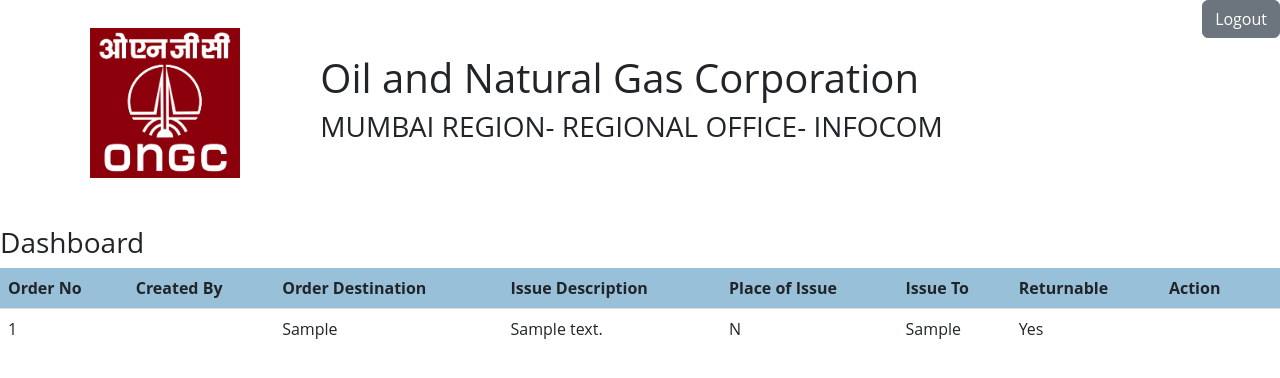
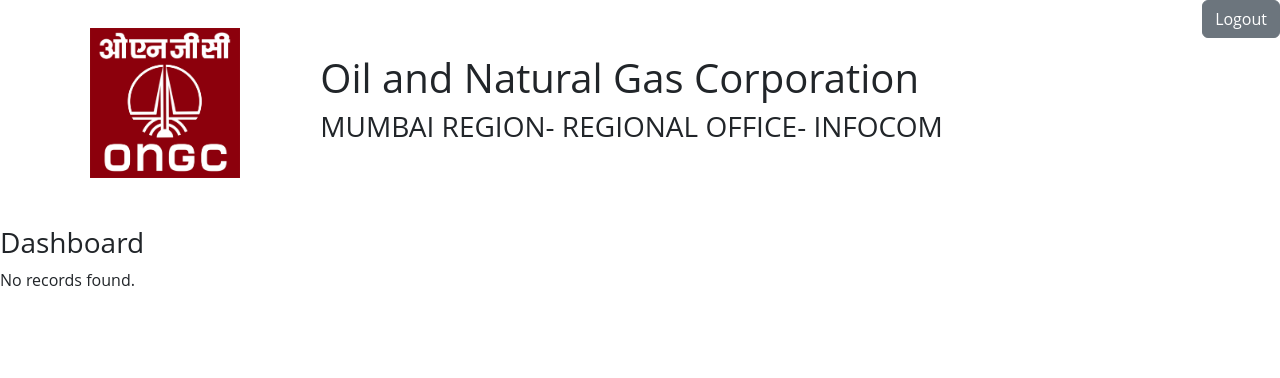
Before and after one commit to nitrobang/gatePassONGC, a PHP site: page /skdash.php in a window 1280 px wide. Shown: the top 378 px of the page. Run offline with PHP 8.4, Linux system fonts and the light colour scheme; the visitor is signed in with stand-in values (Sample User, id 1); tables that the repository leaves empty or names only in its code hold one stand-in row (values such as "Sample post").

Commit message:
saving changes

```diff
--- a/newlogin.php
+++ b/newlogin.php
@@ -91,7 +91,7 @@
                     // Password is correct, create a session and redirect to the guard dashboard
                     $_SESSION["phone_no"] = $phone_no;
                     $_SESSION["designation"] = 'G';
-                    $_SESSION['venue'] = $row['venue'];
+                    $_SESSION['venue'] = $user['venue'];
                     header("Location: skdash.php");
                 } else {
                     $errorMessage = "Invalid password";
--- a/skdash.php
+++ b/skdash.php
@@ -129,9 +129,9 @@
     if ($designation == "E") {
         $query = "SELECT orderno, order_dest, issue_desc, placeoi, issueto, returnable, coll_approval, security_approval,comp_approval,guard_approval,forwarded_to,created_by FROM order_no WHERE coll_approval = 0 AND forwarded_to = {$cpf_no} OR created_by = {$cpf_no}";
     } else if ($designation == "S") {
-        $query = "SELECT orderno, order_dest, issue_desc, placeoi, issueto, returnable, coll_approval, security_approval,comp_approval,guard_approval,forwarded_to,created_by FROM order_no WHERE security_approval = 0 AND coll_approval = 1";
+        $query = "SELECT orderno, order_dest, issue_desc, placeoi, issueto, returnable, coll_approval, security_approval,comp_approval,guard_approval,forwarded_to,created_by FROM order_no WHERE security_approval = 0 AND coll_approval = 1 AND guard_approval = 1";
     } else {
-        $query = "SELECT orderno, order_dest, issue_desc, placeoi, issueto, returnable, coll_approval, security_approval,comp_approval,guard_approval,forwarded_to,created_by FROM order_no ";
+        $query = "SELECT orderno, order_dest, issue_desc, placeoi, issueto, returnable, coll_approval, security_approval,comp_approval,guard_approval,forwarded_to,created_by FROM order_no WHERE placeoi = '{$_SESSION["venue"]}' AND coll_approval = 1 AND guard_approval = 0";
     }
     $result = mysqli_query($connection, $query);
     // Check if the query was successful
```
